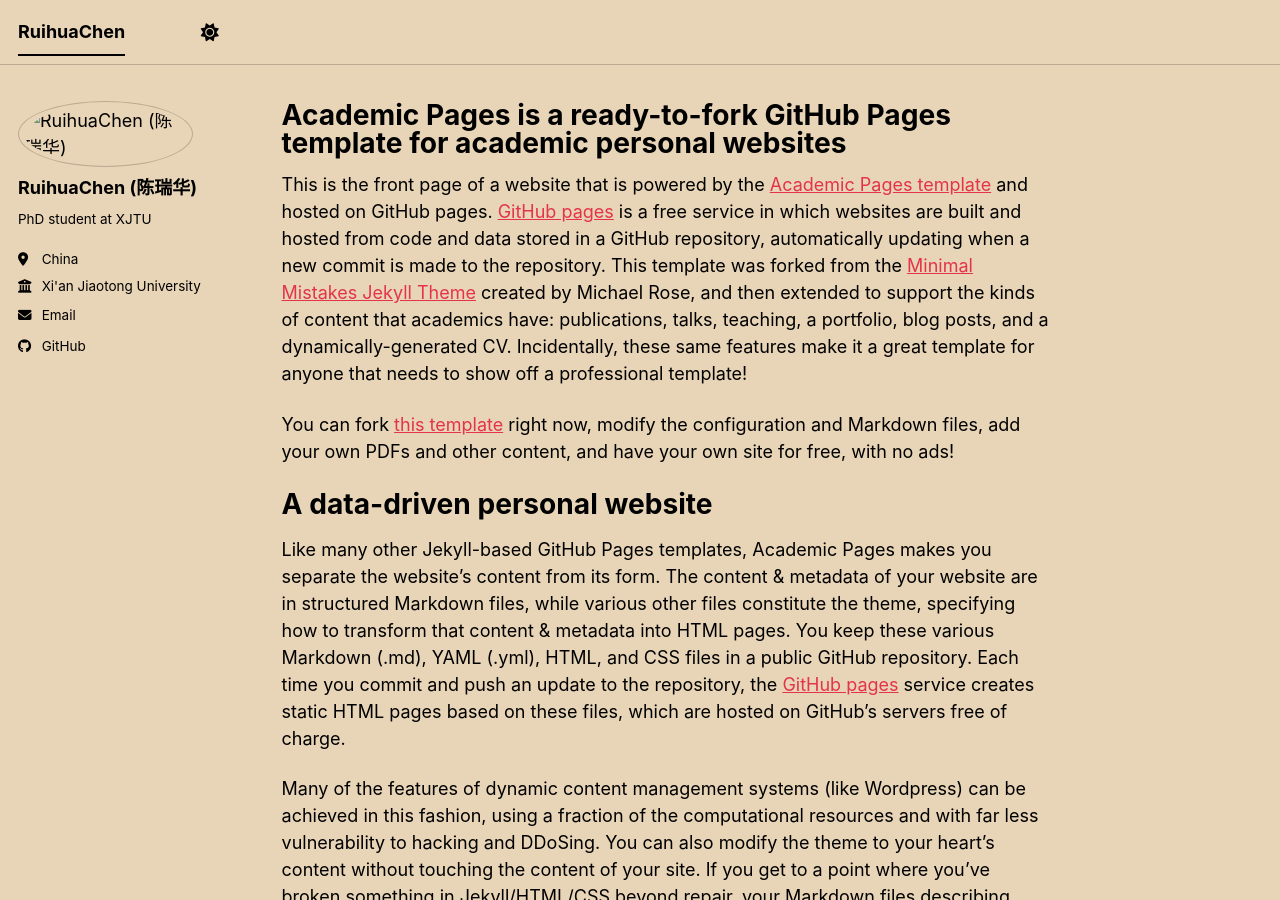
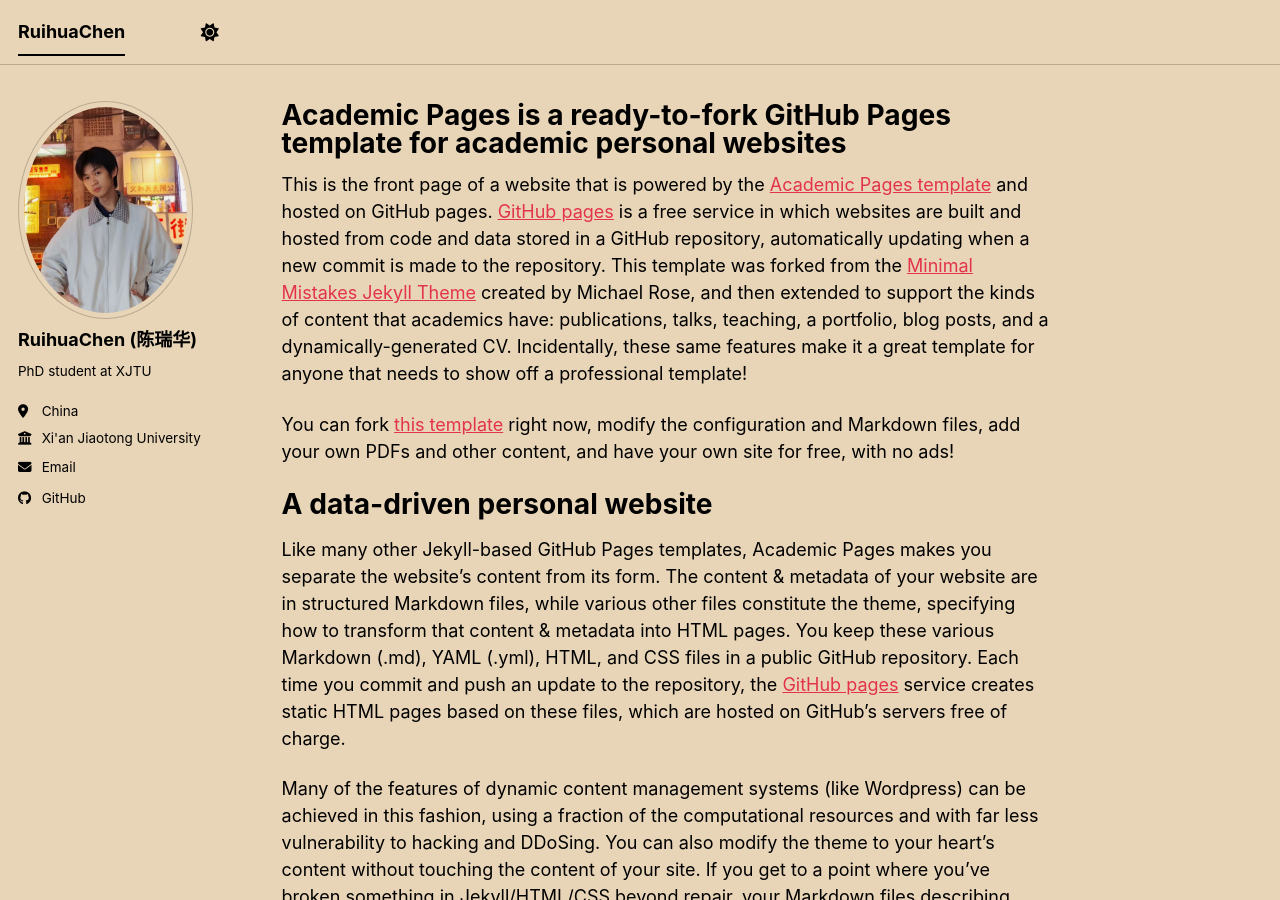
Before and after one commit to Ruihua-Chen/ruihua-chen.github.io, a Jekyll site: the page built from _pages/about.md, in a window 1280 px wide and 900 px high. Built offline with Jekyll 4.4.1, drawn with Linux system fonts in a browser that asks for light colours; a script bundle is joined from its source files by our own code; library files that are not in the unit come from our copies.

Commit message:
Update avatar URL to use raw GitHub link

```diff
--- a/_config.yml
+++ b/_config.yml
@@ -23,7 +23,7 @@
 #               Additional customization can be done by editing /_includes/author-profile.html
 author:
   # Biographic information
-  avatar           : "images/changsha.jpg"
+  avatar           : "https://github.com/ruihua-chen/ruihua-chen.github.io/blob/master/images/changsha.jpg?raw=true"
   name             : "RuihuaChen (陈瑞华)"
   pronouns         : # example: "she/her"
   bio              : "PhD student at XJTU"
```
